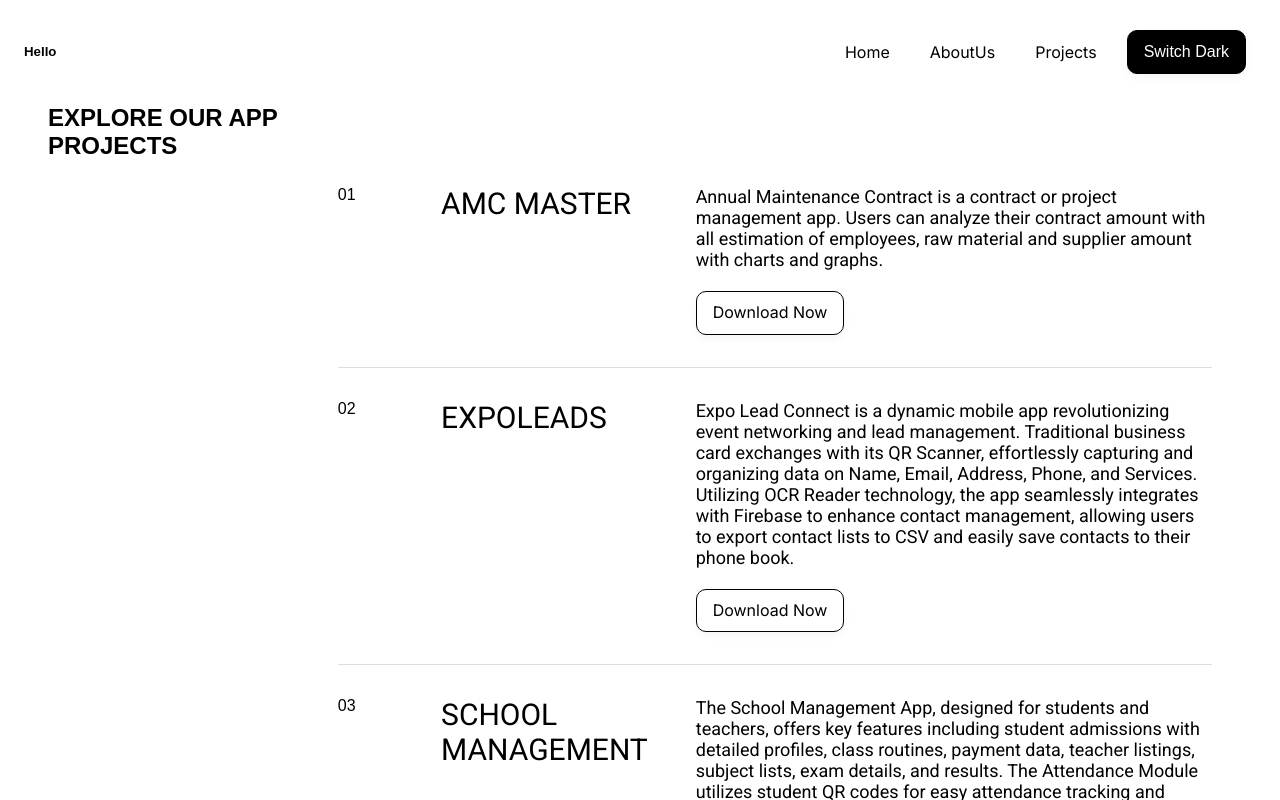
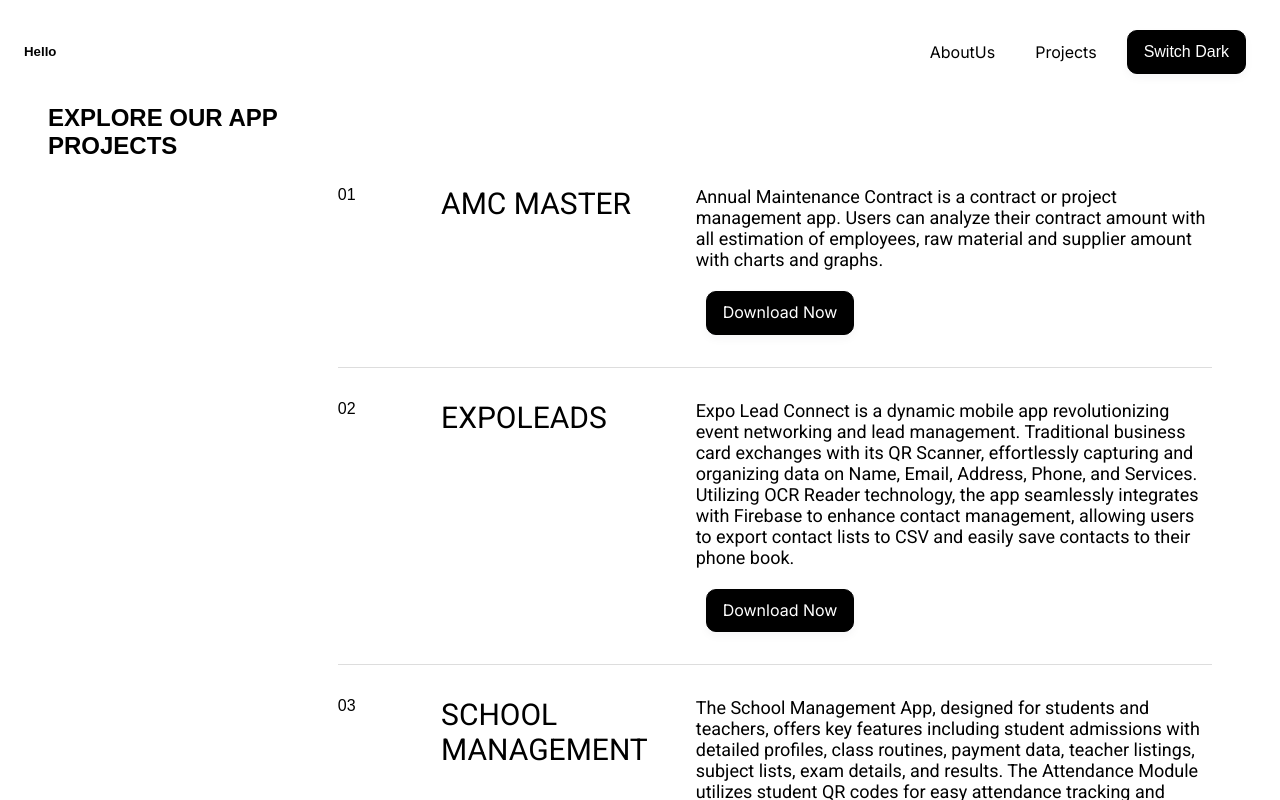
Before and after one commit to webtesting22/duodev, a React (Vite) app: page /Projects in a window 1280 px wide. Shown: the top 800 px of the page. Built offline with nearby package versions, Linux system fonts and the light colour scheme; a web font is replaced by a local one.

Commit message:
Push Some Changes

```diff
--- a/src/Components/Navigation/Navigation.jsx
+++ b/src/Components/Navigation/Navigation.jsx
@@ -8,7 +8,7 @@ const Navigation = () => {
     const [isDarkMode, setIsDarkMode] = useState(false); // State to track dark mode
 
     const NavigationLinks = [
-        { link: "Home" },
+        // { link:  },
         { link: "AboutUs" },
         { link: "Projects" },
         // { link: "Works", hasDropdown: true }, // Add hasDropdown property for link with dropdown
--- a/src/Components/Projects/Projects.css
+++ b/src/Components/Projects/Projects.css
@@ -52,9 +52,9 @@
 .ProjectCardContainer{
     padding: 50px 20px;
 }
-.btn-style-transparent a{
-    color: black;
-}
-.btn-style-transparent:hover a{
+.btn-style-border a{
     color: white;
 }
+.btn-style-border:hover a{
+    color: white;
+}
--- a/src/Components/Projects/Projects.jsx
+++ b/src/Components/Projects/Projects.jsx
@@ -54,7 +54,7 @@ const Projects = () => {
                                             {item.ProjectDescription}
                                             <br /><br />
                                             {item.ProjectLink && (
-                                                <button className="btn-style-transparent"> <a href={item.ProjectLink} target="_blank">Download Now</a></button>
+                                                <button className="btn-style-border"> <a href={item.ProjectLink} target="_blank">Download Now</a></button>
 
                                             )}
                                         </div>
```
Also changed, not shown: vercel.json (added).
